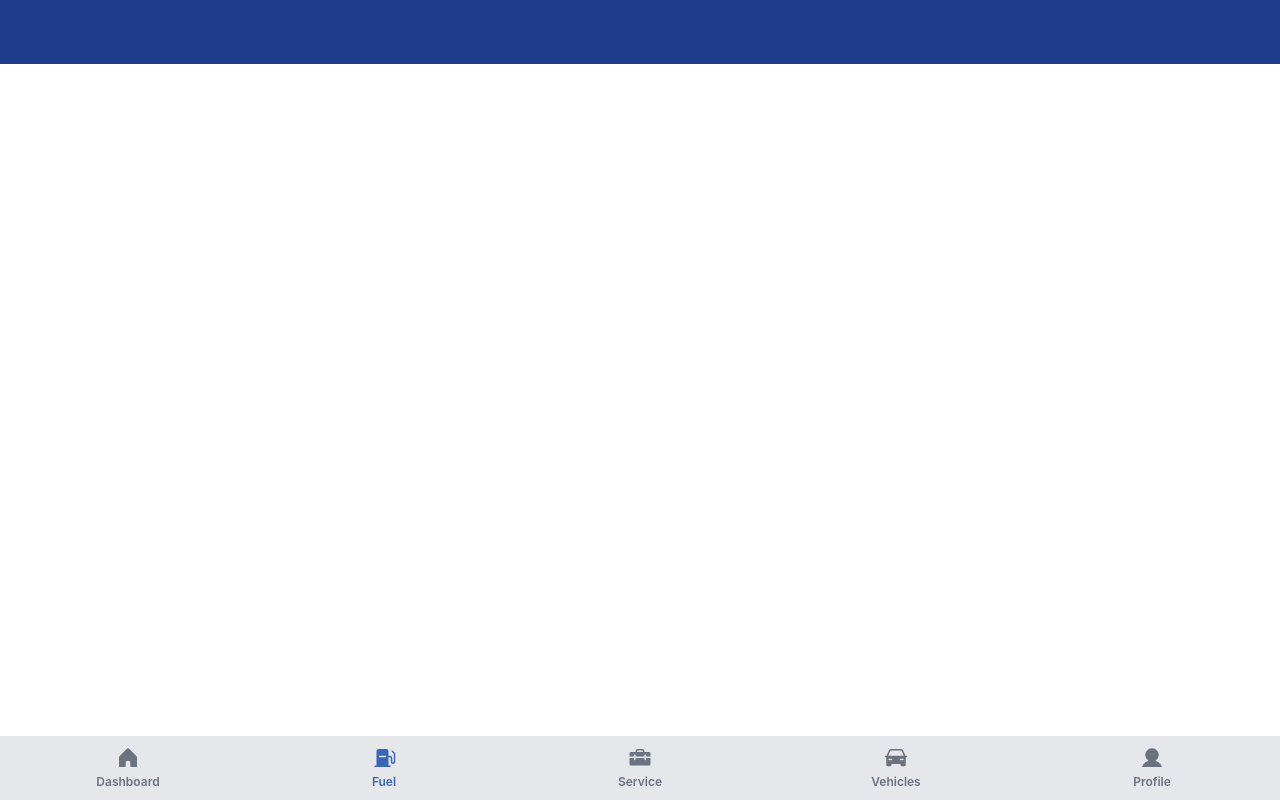
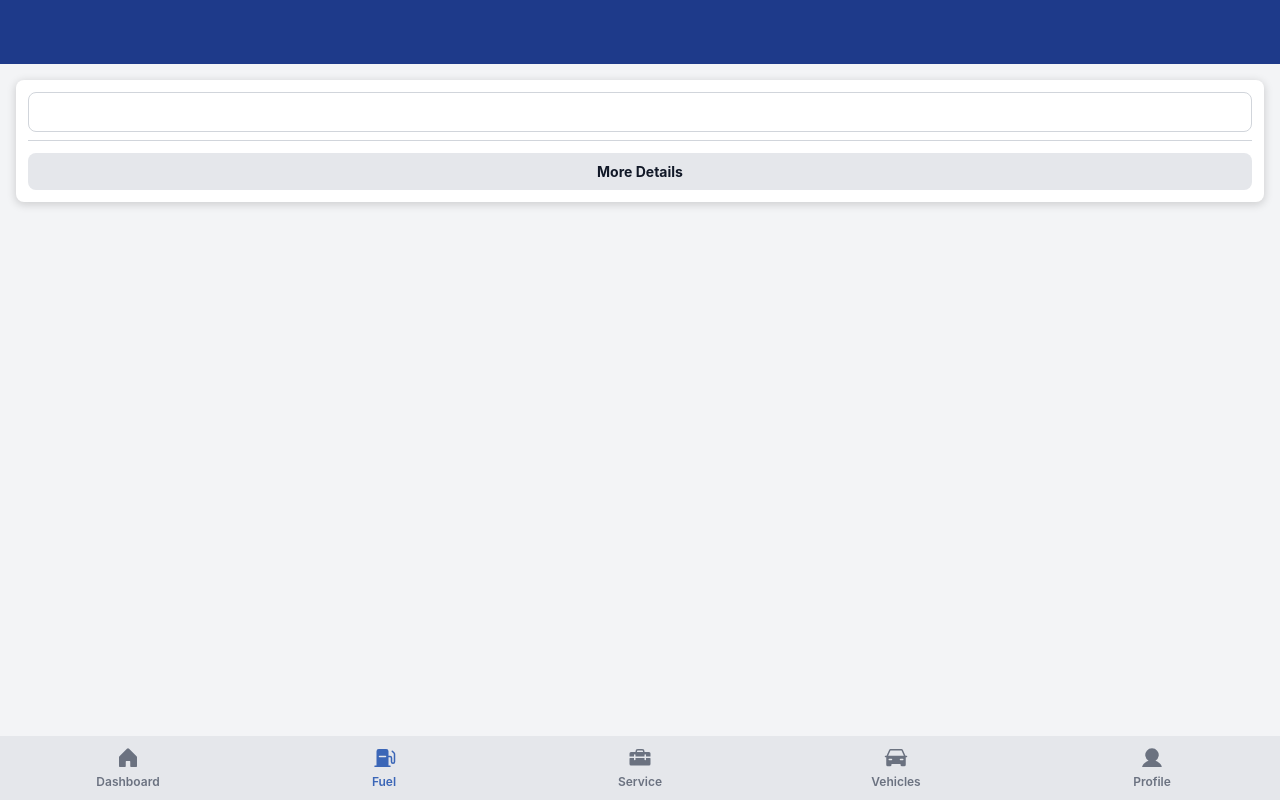
Before and after one commit to ParalelSt/Car-Ownership-Intelligence, a React (Vite) app: page /fuel in a window 1280 px wide. Built offline with nearby package versions, Linux system fonts and the light colour scheme.

Commit message:
feat(fuel log): added fuel log form, fixed styles related to button, added reusable input

```diff
--- a/src/App.tsx
+++ b/src/App.tsx
@@ -2,6 +2,7 @@ import BottomNav from "@/components/layout/BottomNav";
 import { Routes, Route } from "react-router-dom";
 import Dashboard from "@/pages/Dashboard";
 import TopNav from "@/components/layout/TopNav";
+import Fuel from "./pages/Fuel";
 
 function App() {
   return (
@@ -10,6 +11,7 @@ function App() {
       <main className="flex-1 p-4 py-20 overflow-auto">
         <Routes>
           <Route path="/" element={<Dashboard />} />
+          <Route path="/fuel" element={<Fuel />} />
         </Routes>
       </main>
       <BottomNav />
--- a/src/components/ui/Button.tsx
+++ b/src/components/ui/Button.tsx
@@ -1,5 +1,15 @@
-const Button = () => {
-  return <button className="button">Da</button>;
+interface ButtonProps {
+  children: React.ReactNode;
+  bg_color?: string;
+  className?: string;
+}
+
+const Button = ({ children, bg_color, className }: ButtonProps) => {
+  return (
+    <button className={`${className} w-full button bg-${bg_color}`}>
+      {children}
+    </button>
+  );
 };
 
 export default Button;
--- a/src/components/ui/Card.tsx
+++ b/src/components/ui/Card.tsx
@@ -4,7 +4,9 @@ interface CardProps {
 }
 
 const Card = ({ children, className }: CardProps) => {
-  return <div className={`card w-full h-full ${className}`}>{children}</div>;
+  return (
+    <div className={`card w-full h-full p-3 ${className}`}>{children}</div>
+  );
 };
 
 const CardHeader = ({
--- /dev/null
+++ b/src/components/ui/Input.tsx
@@ -0,0 +1,18 @@
+interface InputProps {
+  className?: string;
+}
+
+const Input = ({ className }: InputProps) => {
+  return (
+    <div className={`w-full ${className}`}>
+      <label htmlFor="input-id"></label>
+      <input
+        className="w-full h-10 border-1 border-border rounded-base"
+        type="text"
+        id="input-id"
+      />
+    </div>
+  );
+};
+
+export default Input;
--- /dev/null
+++ b/src/features/fuel/FuelLogForm.tsx
@@ -0,0 +1,20 @@
+import BorderLine from "@/components/ui/BorderLIne";
+import Button from "@/components/ui/Button";
+import Card from "@/components/ui/Card";
+import Input from "@/components/ui/Input";
+
+const FuelLogForm = () => {
+  return (
+    <Card>
+      <form className="flex flex-col">
+        <Input />
+        <BorderLine />
+        <Button className="text-text-primary" bg_color="surface-secondary">
+          More Details
+        </Button>
+      </form>
+    </Card>
+  );
+};
+
+export default FuelLogForm;
--- a/src/index.css
+++ b/src/index.css
@@ -54,6 +54,8 @@
   html, body {
     margin: 0;
     padding: 0;
+
+    background-color: var(--color-bg);
   }
 
   a {
@@ -118,6 +120,7 @@
     @apply bg-accent;
     padding: var(--space-s);
     border-radius: var(--radius-base);
+    font-size: var(--text-sm);
     font-weight: var(--font-weight-bold);
     color: white;
   }
--- a/src/pages/Dashboard.tsx
+++ b/src/pages/Dashboard.tsx
@@ -12,7 +12,7 @@ const Dashboard = () => {
   const averageConsumption = calculateAvgConsumption(mockFuelLogs);
 
   return (
-    <div className="flex flex-col w-full h-full">
+    <div className="flex flex-col w-full h-full gap-4">
       <FuelLogCard
         costPerKm={costPerKm}
         costPerMonth={monthlyCost}
--- /dev/null
+++ b/src/pages/Fuel.tsx
@@ -0,0 +1,11 @@
+import FuelLogForm from "@/features/fuel/FuelLogForm";
+
+const Fuel = () => {
+  return (
+    <div className="flex flex-col w-full h-full gap-4">
+      <FuelLogForm />
+    </div>
+  );
+};
+
+export default Fuel;
```
